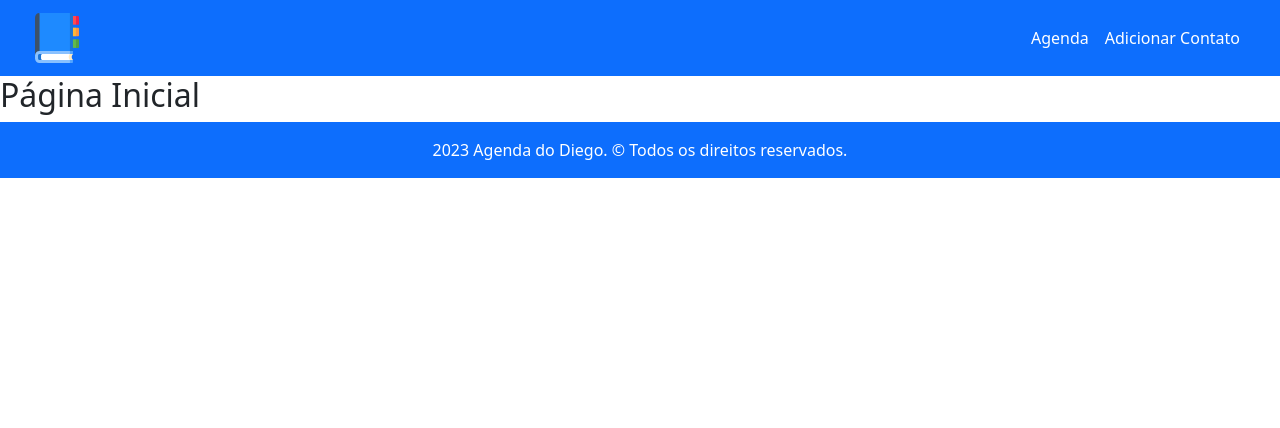
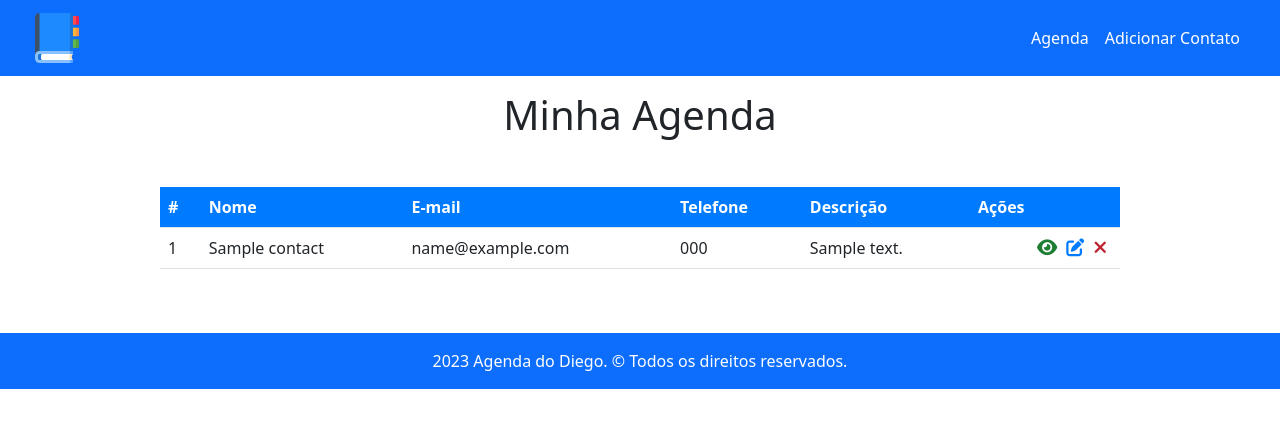
Before and after one commit to costaadiego1989/agenda_php, a PHP site: page / in a window 1280 px wide. Shown: the top 428 px of the page. Run offline with PHP 8.4, Linux system fonts and the light colour scheme; tables that the repository leaves empty or names only in its code hold one stand-in row (values such as "Sample post"); some libraries are stand-ins or nearby versions.

Commit message:
criado pagina inicial com looping de itens dinamicos

```diff
--- a/agenda/config/process.php
+++ b/agenda/config/process.php
@@ -9,4 +9,4 @@ $query = "SELECT * FROM contacts";
 $smtm = $conn->query($query);
 $smtm->execute();
 
-$data = $smtm->fetchAll();
+$contacts = $smtm->fetchAll();
--- a/agenda/css/styles.css
+++ b/agenda/css/styles.css
@@ -16,8 +16,8 @@
 
   /* HOME */
   #contacts-table {
-    max-width: 800px;
-    margin: 0 auto;
+    max-width: 960px;
+    margin: 3rem auto 4rem auto;
   }
 
   #contacts-table thead {
--- a/agenda/index.php
+++ b/agenda/index.php
@@ -2,7 +2,45 @@
     include_once("templates/header.php");
 ?>
 
-<h2>Página Inicial</h2>
+<div class="container">
+    <?php if(isset($print_msg) && $print_msg != ""): ?>
+        <p id="msg"><?= $print_msg ?></p>
+    <?php endif; ?>
+
+    <h1 id="main-title">Minha Agenda</h1>
+    <?php if(count($contacts) > 0): ?>
+        <table class="table" id="contacts-table">
+            <thead>
+                <tr>
+                    <th scope="col">#</th>
+                    <th scope="col">Nome</th>
+                    <th scope="col">E-mail</th>
+                    <th scope="col">Telefone</th>
+                    <th scope="col">Descrição</th>
+                    <th scope="col">Ações</th>
+                </tr>
+            </thead>
+            <tbody>
+                <?php foreach ($contacts as $contact): ?>
+                    <tr>
+                        <td scope="row"><?= $contact["id"] ?></td>
+                        <td scope="row"><?= $contact["name"] ?></td>
+                        <td scope="row"><?= $contact["email"] ?></td>
+                        <td scope="row"><?= $contact["phone"] ?></td>
+                        <td scope="row"><?= $contact["description"] ?></td>
+                        <td class="actions">
+                            <a href="#"><i class="fas fa-eye check-icon"></i></a>
+                            <a href="#"><i class="fas fa-edit edit-icon"></i></a>
+                            <button type="submit" class="delete-btn"><i class="fas fa-times delete-icon"></i></button>
+                        </td>
+                    </tr>
+                <?php endforeach; ?>
+            </tbody>
+        </table>
+    <?php else: ?>
+        <p>Não há contatos cadastrados em sua agenda. <a href="<?= $BASE_URL ?>create.php">Clique aqui para adicionar seu primeiro contato.</a></p>
+    <?php endif; ?>
+</div>
 
 <?php
     include_once("templates/footer.php");
--- a/agenda/templates/header.php
+++ b/agenda/templates/header.php
@@ -1,5 +1,11 @@
 <?php
     include_once("config/process.php");
+
+    // Limpa a mensagem
+    if (isset($_SESSION["msg"])) {
+        $print_msg = $_SESSION["msg"];
+        $_SESSION["msg"] = "";
+    }
 ?>
 
 <!DOCTYPE html>
```
Also changed, not shown: agenda/create.php (added).
